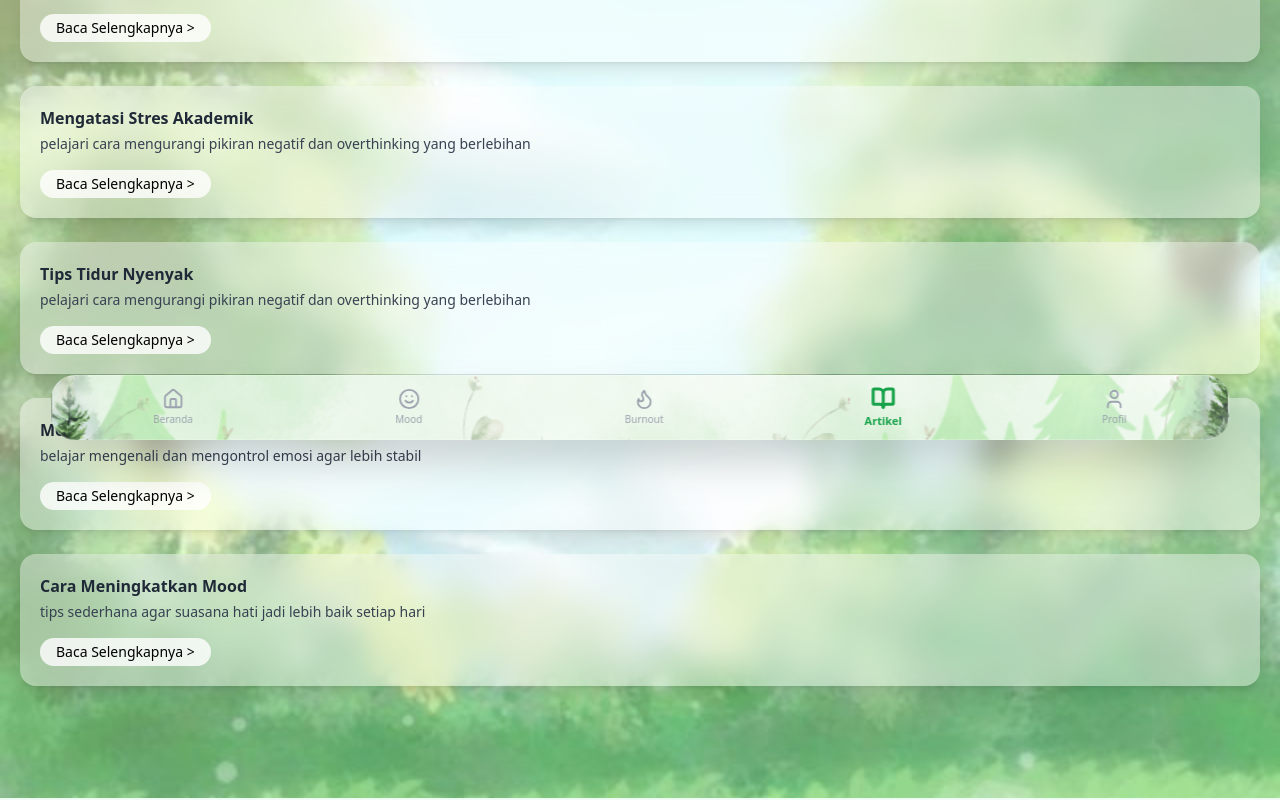
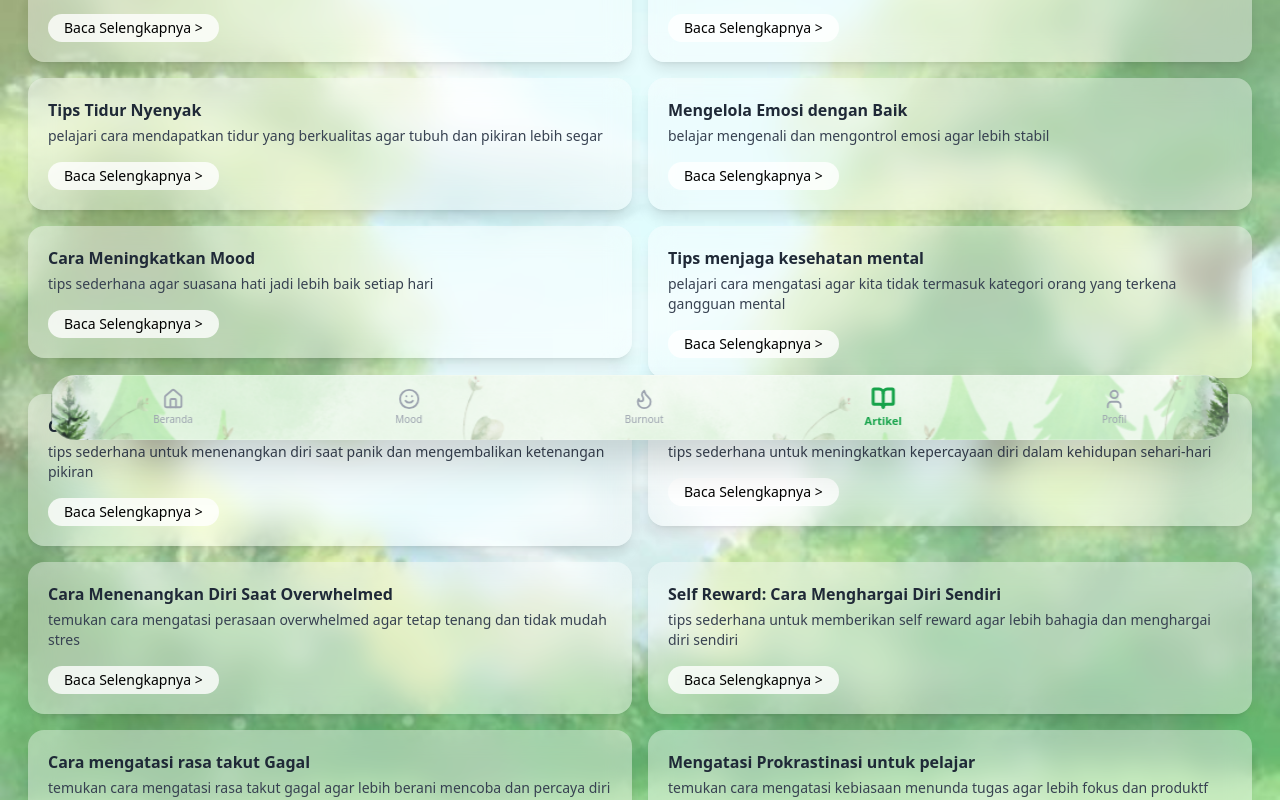
Before and after one commit to oliporangsukses/SehatYuk, a React (Vite) app: page /artikel in a window 1280 px wide. Shown: the part 340-1140 px from the top of the page. Built offline with nearby package versions, Linux system fonts and the light colour scheme; sample sign-in values are in the browser's storage.

Commit message:
Menambahkan data artikel

```diff
--- a/src/data/articles.js
+++ b/src/data/articles.js
@@ -8,13 +8,13 @@ export const articles = [
   {
     id: 2,
     title: "Mengatasi Stres Akademik",
-    desc: "pelajari cara mengurangi pikiran negatif dan overthinking yang berlebihan",
+    desc: "cara mengelola stres akibat tugas dan tekanan belajar agar tetap fokus dan tenang",
     link: "https://labcito.co.id/tekanan-akademis/"
   },
   {
     id: 3,
     title: "Tips Tidur Nyenyak",
-    desc: "pelajari cara mengurangi pikiran negatif dan overthinking yang berlebihan",
+    desc: "pelajari cara mendapatkan tidur yang berkualitas agar tubuh dan pikiran lebih segar",
     link: "https://www.halodoc.com/artikel/cara-mudah-mendapatkan-tidur-nyenyak-dan-berkualitas?srsltid=AfmBOooVV2eYeIyTjCEfTnUYx0Ffhy1hwOxniD4ck7ajMRkwkvGQaPP9"
   },
   {
@@ -29,4 +29,46 @@ export const articles = [
     desc: "tips sederhana agar suasana hati jadi lebih baik  setiap hari",
     link: "https://hellosehat.com/mental/gangguan-mood/mood-booster/"
   },
+  {
+    id: 6,
+    title: "Tips menjaga kesehatan mental",
+    desc: "pelajari cara mengatasi agar kita tidak termasuk kategori orang yang terkena gangguan mental",
+    link: "https://www.aia-financial.co.id/id/health-and-wellness/aia-content-club/mental-wellness/10-Tips-Menjaga-Kesehatan-Mental-bagi-Para-Remaja"
+  },
+  {
+    id: 7,
+    title: "Cara menenangkan pikian saat panik",
+    desc: "tips sederhana untuk menenangkan diri saat panik dan mengembalikan ketenangan pikiran",
+    link: "https://www.halodoc.com/artikel/cara-ampuh-menenangkan-pikiran-saat-cemas-menyerang?srsltid=AfmBOopQlpb-ekc_Ct6WQUDakBMPiq5y2P-vHURDQIykkwP0AHnYfZA6"
+  },
+  {
+    id: 8,
+    title: "Tips meningkatkan Kepercayaan diri",
+    desc: "tips sederhana untuk meningkatkan kepercayaan diri dalam kehidupan sehari-hari",
+    link: "https://www.alodokter.com/cara-meningkatkan-rasa-percaya-diri-untuk-mendukung-kesehatan-mental"
+  },
+  {
+    id: 9,
+    title: "Cara Menenangkan Diri Saat Overwhelmed",
+    desc: "temukan cara mengatasi perasaan overwhelmed agar tetap tenang dan tidak mudah stres",
+    link: "https://hellosehat.com/mental/mental-lainnya/overwhelmed/#google_vignette"
+  },
+  {
+    id: 10,
+    title: "Self Reward: Cara Menghargai Diri Sendiri",
+    desc: "tips sederhana untuk memberikan self reward agar lebih bahagia dan menghargai diri sendiri",
+    link: "https://www.gramedia.com/best-seller/cara-menghargai-diri-sendiri/"
+  },
+  {
+    id: 11,
+    title: "Cara mengatasi rasa takut Gagal",
+    desc: "temukan cara mengatasi rasa takut gagal agar lebih berani mencoba dan percaya diri",
+    link: "https://www.bola.com/ragam/read/4664533/9-cara-ampuh-mengatasi-takut-gagal"
+  },
+  {
+    id: 12,
+    title: "Mengatasi Prokrastinasi untuk pelajar",
+    desc: "temukan cara mengatasi kebiasaan menunda tugas agar lebih fokus dan produktf",
+    link: "https://masoemuniversity.ac.id/berita/mengatasi-prokrastinasi-strategi-menghadapi-kebiasaan-menunda-untuk-mahasiswa/"
+  },
 ]
--- a/src/pages/Artikel.jsx
+++ b/src/pages/Artikel.jsx
@@ -4,8 +4,6 @@ import ArticleCard from "../components/ArticleCard"
 import BottomNav from "../components/BottomNav"
 import { MessageSquare, Bell, Search, LogOut, User, X } from "lucide-react"
 import { useNavigate } from "react-router-dom"
-
-// Gunakan background yang sama dengan Mood.jsx
 import bgMoodPage from "../assets/MoodBackground.jpeg"
 
 function Artikel() {
@@ -13,7 +11,6 @@ function Artikel() {
   const [search, setSearch] = useState("")
   const inputRef = useRef(null)
 
-  // Pastikan user sudah login
   useEffect(() => {
     const isLoggedIn = localStorage.getItem("isLoggedIn")
     if (!isLoggedIn) {
@@ -35,10 +32,9 @@ function Artikel() {
       className="min-h-screen bg-cover bg-center bg-fixed relative flex flex-col font-sans transition-colors duration-500"
       style={{ backgroundImage: `url(${bgMoodPage})` }}
     >
-      {/* Overlay Gelap untuk Dark Mode */}
+
       <div className="min-h-screen bg-white/10 dark:bg-black/60 transition-colors duration-500">
 
-        {/* HEADER SECTION */}
         <header className="flex justify-between items-center p-4 pt-6 z-20 sticky top-0 bg-white/10 dark:bg-black/20 backdrop-blur-sm border-b border-white/10">
           <div className="flex items-center gap-1 cursor-pointer group" onClick={() => navigate("/")}>
             <span className="text-2xl group-hover:rotate-12 transition-transform">🌿</span>
@@ -60,10 +56,7 @@ function Artikel() {
           </div>
         </header>
 
-        {/* Konten Utama */}
         <div className="p-5 pb-28">
-
-          {/* Judul Halaman */}
           <div className="mt-4 mb-6 px-2">
              <h3 className="font-black text-[10px] text-green-900/50 dark:text-slate-400 uppercase tracking-widest mb-1">
                Edukasi Kesehatan
@@ -73,7 +66,6 @@ function Artikel() {
              </h1>
           </div>
 
-          {/* Search Bar */}
           <div className="mb-8 px-1">
             <div className="relative flex items-center">
               <input
@@ -97,16 +89,18 @@ function Artikel() {
             </div>
           </div>
 
-          {/* List Artikel */}
-          <div className="space-y-6">
+         <div className="w-full grid grid-cols-2 gap-4 px-2">
   {filteredArticles.length > 0 ? (
     filteredArticles.map((item) => (
-                <div key={item.id} className="transition-all hover:scale-[1.01] active:scale-[0.98]">
+      <div
+        key={item.id}
+        className="transition-all duration-300 hover:brightness-95 active:scale-[0.98]"
+      >
         <ArticleCard {...item} />
       </div>
     ))
   ) : (
-              <div className="p-10 text-center bg-white/40 dark:bg-slate-900/40 backdrop-blur-md rounded-[35px] border border-white/50 dark:border-slate-700 transition-colors">
+    <div className="col-span-2 p-10 text-center bg-white/40 dark:bg-slate-900/40 backdrop-blur-md rounded-[35px]">
       <span className="text-4xl mb-3 block">😢</span>
       <p className="text-green-800 dark:text-slate-300 font-bold text-sm">Artikel tidak ditemukan</p>
     </div>
```
Also changed, not shown: 1 other file (tests, documents, lock files or other folders). Lines whose indentation alone changed are shown as unchanged.
